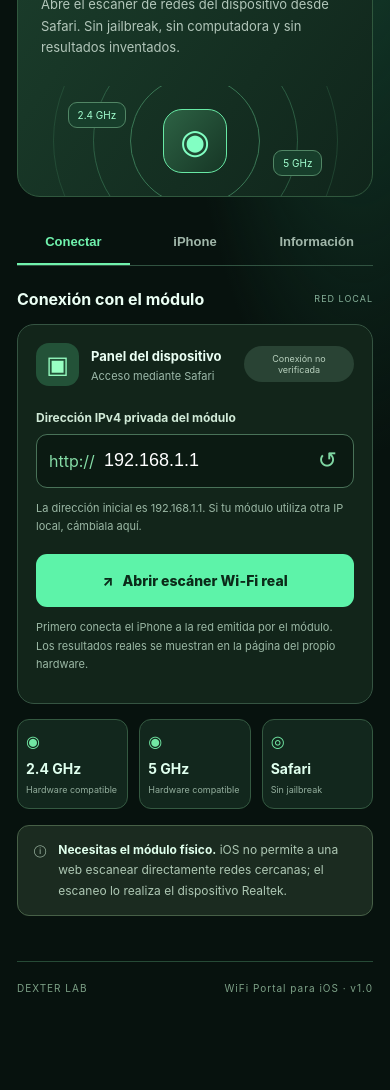
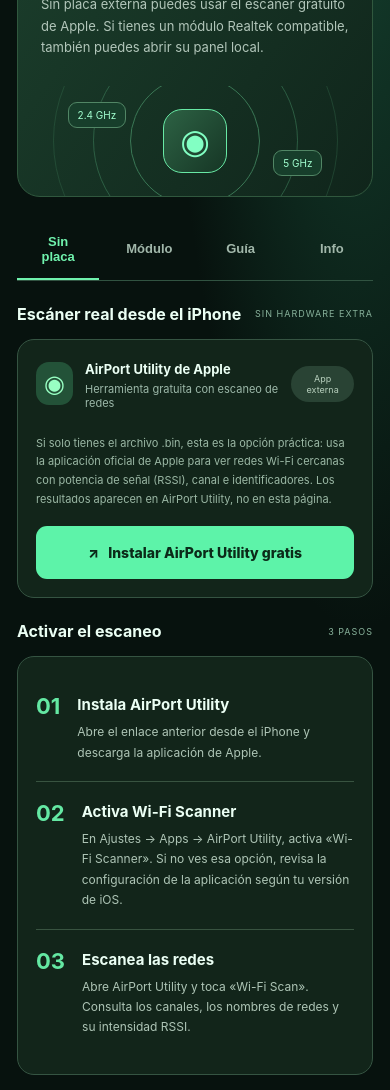
Before and after one commit to H4CKLABORATORY/dexter-ai-web, a website: page wifi-iphone/index.html in a window 390 px wide. Shown: the part 266-1356 px from the top of the page. Before the commit the page ends 1290 px from the top, so only its background shows below. Drawn offline with Linux system fonts and the light colour scheme.

Commit message:
feat: add hardware-free iPhone scanning path via Apple AirPort Utility

```diff
--- a/wifi-iphone/index.html
+++ b/wifi-iphone/index.html
@@ -2,7 +2,7 @@
 <html lang="es"><head>
 <meta charset="utf-8"><meta name="viewport" content="width=device-width,initial-scale=1,viewport-fit=cover">
 <meta name="theme-color" content="#07130f"><meta name="apple-mobile-web-app-capable" content="yes"><meta name="apple-mobile-web-app-title" content="WiFi Portal">
-<meta name="description" content="Portal de iPhone para abrir un explorador Wi-Fi Realtek local.">
+<meta name="description" content="Herramientas de escaneo Wi-Fi para iPhone con y sin módulo externo.">
 <link rel="manifest" href="./manifest.webmanifest"><title>DEXTER WiFi Portal — iPhone</title>
 <style>
 :root{font-family:-apple-system,BlinkMacSystemFont,Inter,system-ui,sans-serif;background:#07120e;color:#ebfff4;color-scheme:dark}
@@ -41,9 +41,22 @@
 </style></head>
 <body><div class="wrapper">
 <header class="top"><div class="brand"><div class="logo">◉</div><div><div class="kicker">DEXTER LAB / NETWORK TOOLS</div><div class="name">WiFi <span>Portal</span></div></div></div><div class="pill">iPhone ready</div></header>
-<main><div class="hero"><div class="hero-text"><span class="chip">PANEL DE ACCESO LOCAL</span><h1>Tu módulo Wi‑Fi,<br><em>desde el iPhone.</em></h1><p>Abre el escáner de redes del dispositivo desde Safari. Sin jailbreak, sin computadora y sin resultados inventados.</p></div><div class="radar" aria-hidden="true"><div class="ring"></div><div class="ring"></div><div class="ring"></div><div class="radar-icon">◉</div><span class="radar-label">2.4 GHz</span><span class="radar-label second">5 GHz</span></div></div>
-<nav aria-label="Secciones"><button class="active" data-tab="connect" type="button">Conectar</button><button data-tab="iphone" type="button">iPhone</button><button data-tab="info" type="button">Información</button></nav>
-<section class="view active" id="connect"><div class="bar"><h2>Conexión con el módulo</h2><span>RED LOCAL</span></div>
+<main><div class="hero"><div class="hero-text"><span class="chip">REDES WI-FI · IPHONE</span><h1>Analiza tu Wi‑Fi,<br><em>desde el iPhone.</em></h1><p>Sin placa externa puedes usar el escáner gratuito de Apple. Si tienes un módulo Realtek compatible, también puedes abrir su panel local.</p></div><div class="radar" aria-hidden="true"><div class="ring"></div><div class="ring"></div><div class="ring"></div><div class="radar-icon">◉</div><span class="radar-label">2.4 GHz</span><span class="radar-label second">5 GHz</span></div></div>
+<nav aria-label="Secciones"><button class="active" data-tab="nohardware" type="button">Sin placa</button><button data-tab="connect" type="button">Módulo</button><button data-tab="iphone" type="button">Guía</button><button data-tab="info" type="button">Info</button></nav>
+<section class="view active" id="nohardware"><div class="bar"><h2>Escáner real desde el iPhone</h2><span>SIN HARDWARE EXTRA</span></div>
+<div class="card">
+<div class="device"><div class="device-icon">◉</div><div><strong>AirPort Utility de Apple</strong><div class="sub">Herramienta gratuita con escaneo de redes</div></div><span class="no-check">App externa</span></div>
+<p class="help">Si solo tienes el archivo .bin, esta es la opción práctica: usa la aplicación oficial de Apple para ver redes Wi-Fi cercanas con potencia de señal (RSSI), canal e identificadores. Los resultados aparecen en AirPort Utility, no en esta página.</p>
+<a class="action" href="https://apps.apple.com/us/app/airport-utility/id427276530" rel="noopener noreferrer">↗ &nbsp; Instalar AirPort Utility gratis</a>
+</div>
+<div class="bar"><h2>Activar el escaneo</h2><span>3 PASOS</span></div><div class="card steps">
+<div><b>01</b><article><h3>Instala AirPort Utility</h3><p>Abre el enlace anterior desde el iPhone y descarga la aplicación de Apple.</p></article></div>
+<div><b>02</b><article><h3>Activa Wi-Fi Scanner</h3><p>En Ajustes → Apps → AirPort Utility, activa «Wi-Fi Scanner». Si no ves esa opción, revisa la configuración de la aplicación según tu versión de iOS.</p></article></div>
+<div><b>03</b><article><h3>Escanea las redes</h3><p>Abre AirPort Utility y toca «Wi-Fi Scan». Consulta los canales, los nombres de redes y su intensidad RSSI.</p></article></div>
+</div>
+<div class="notice"><span>ⓘ</span><div><strong>¿Qué pasa con el .bin?</strong> Es firmware para una placa electrónica específica, no una app de iPhone. GitHub Pages no puede ejecutarlo ni acceder al escáner de radio de iOS. Para utilizar ese firmware necesitas hardware compatible.</div></div>
+</section>
+<section class="view" id="connect" hidden><div class="bar"><h2>Conexión con el módulo</h2><span>RED LOCAL</span></div>
 <div class="card"><div class="device"><div class="device-icon">▣</div><div><strong>Panel del dispositivo</strong><div class="sub">Acceso mediante Safari</div></div><span class="no-check">Conexión no verificada</span></div>
 <label for="ip">Dirección IPv4 privada del módulo</label><div class="ip"><span>http://</span><input id="ip" value="192.168.1.1" inputmode="decimal" autocomplete="off" maxlength="15" aria-describedby="hint"><button id="reset" type="button" aria-label="Restablecer dirección">↺</button></div>
 <div id="error" role="alert" class="error"></div><p class="help" id="hint">La dirección inicial es 192.168.1.1. Si tu módulo utiliza otra IP local, cámbiala aquí.</p>
```
